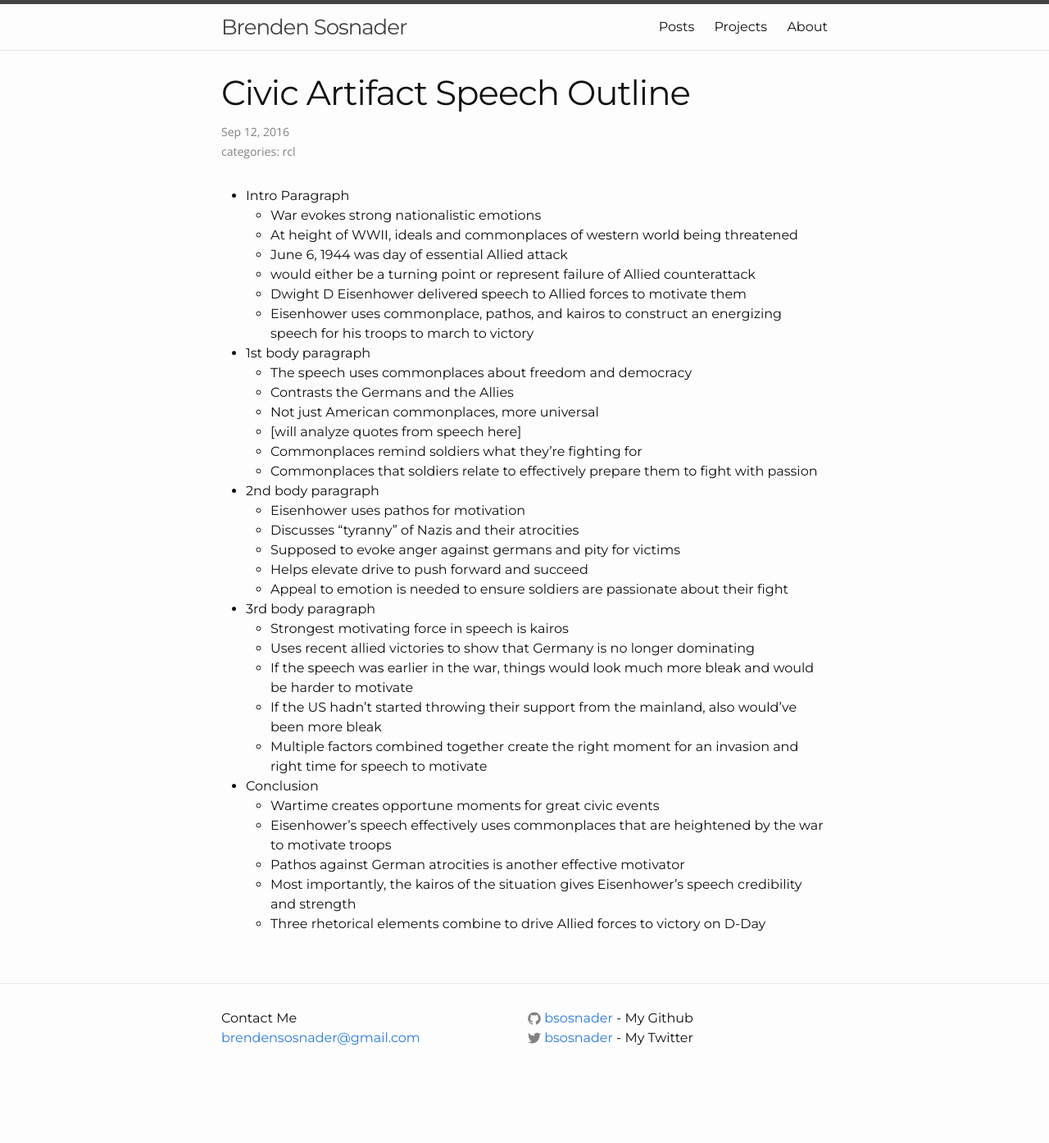
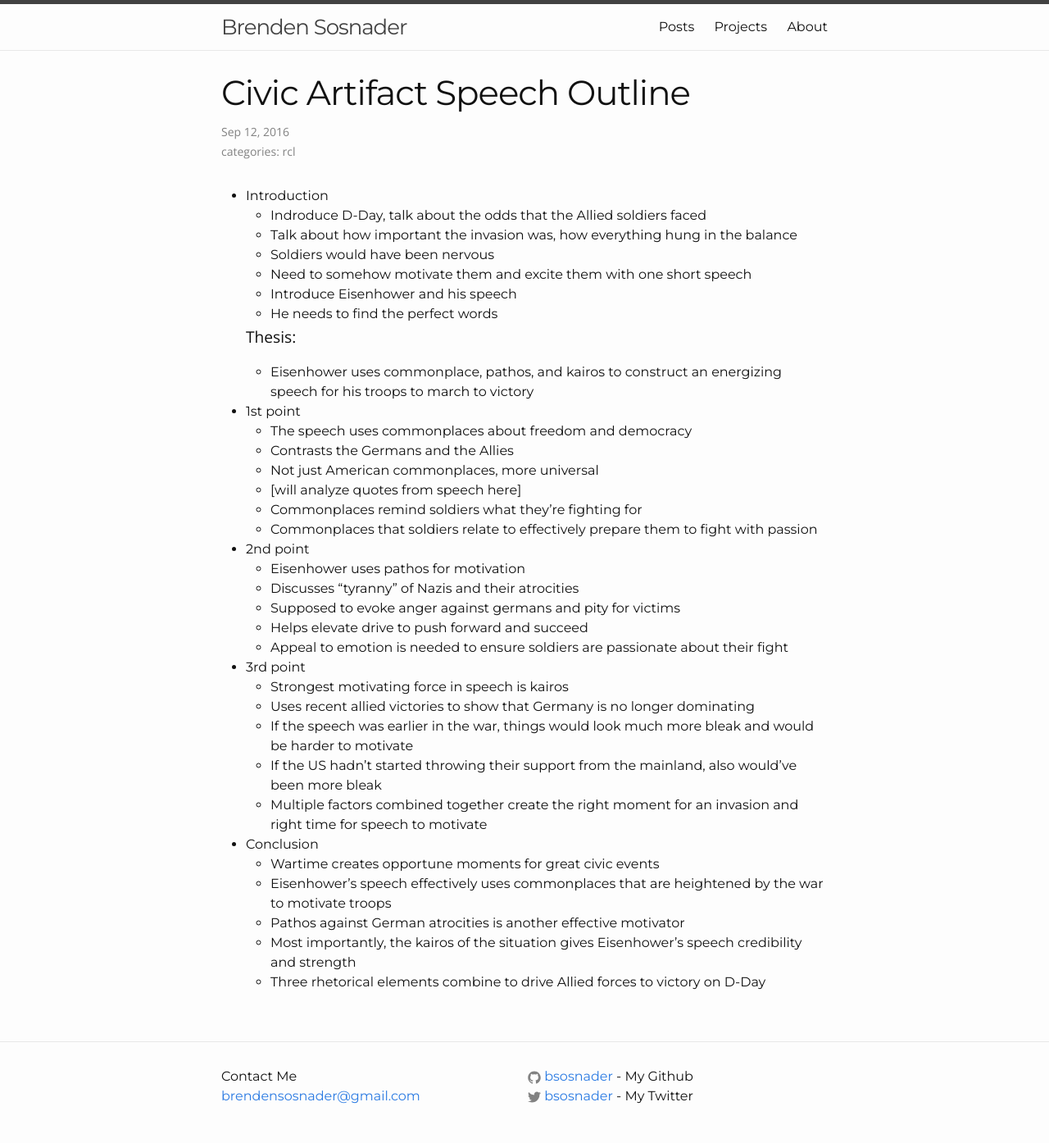
Before and after one commit to bsosnader/sosnader.tk.source, a Jekyll site: the page built from _posts/2016-09-12-civic-artifact-speech-outline.markdown, in a window 1280 px wide. Shown: the whole page at 82% size. Built offline with Jekyll 4.4.1, drawn with Linux system fonts in a browser that asks for light colours; comment, search, counter and statistics services are not loaded; before the commit the page ends 1323 px from its top, so only the background shows below that.

Commit message:
changed outline

```diff
--- a/_posts/2016-09-12-civic-artifact-speech-outline.markdown
+++ b/_posts/2016-09-12-civic-artifact-speech-outline.markdown
@@ -3,27 +3,30 @@ layout: post
 category: rcl
 title: "Civic Artifact Speech Outline"
 ---
-* Intro Paragraph
-	- War evokes strong nationalistic emotions
-	- At height of WWII, ideals and commonplaces of western world being threatened
-	- June 6, 1944 was day of essential Allied attack
-	- would either be a turning point or represent failure of Allied counterattack
-	- Dwight D Eisenhower delivered speech to Allied forces to motivate them
+* Introduction
+	- Indroduce D-Day, talk about the odds that the Allied soldiers faced
+	- Talk about how important the invasion was, how everything hung in the balance
+	- Soldiers would have been nervous
+	- Need to somehow motivate them and excite them with one short speech
+	- Introduce Eisenhower and his speech
+	- He needs to find the perfect words
+
+	Thesis:
 	- Eisenhower uses commonplace, pathos, and kairos to construct an energizing speech for his troops to march to victory
-* 1st body paragraph
+* 1st point
 	- The speech uses commonplaces about freedom and democracy
 	- Contrasts the Germans and the Allies
 	- Not just American commonplaces, more universal
 	- [will analyze quotes from speech here]
 	- Commonplaces remind soldiers what they’re fighting for
 	- Commonplaces that soldiers relate to effectively prepare them to fight with passion
-* 2nd body paragraph
+* 2nd point
 	- Eisenhower uses pathos for motivation
 	- Discusses “tyranny” of Nazis and their atrocities
 	- Supposed to evoke anger against germans and pity for victims
 	- Helps elevate drive to push forward and succeed
 	- Appeal to emotion is needed to ensure soldiers are passionate about their fight
-* 3rd body paragraph
+* 3rd point
 	- Strongest motivating force in speech is kairos
 	- Uses recent allied victories to show that Germany is no longer dominating
 	- If the speech was earlier in the war, things would look much more bleak and would be harder to motivate
```
